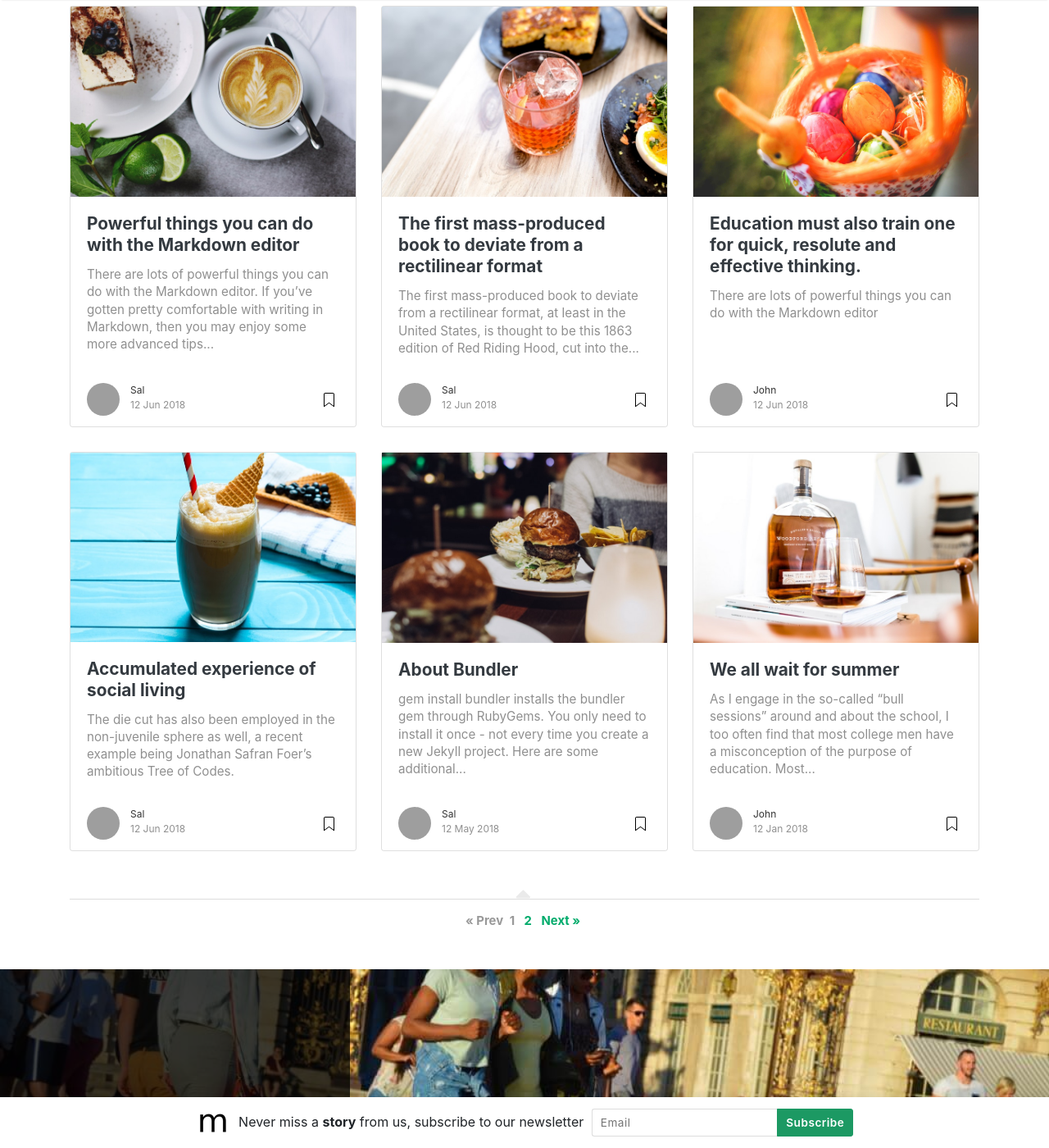
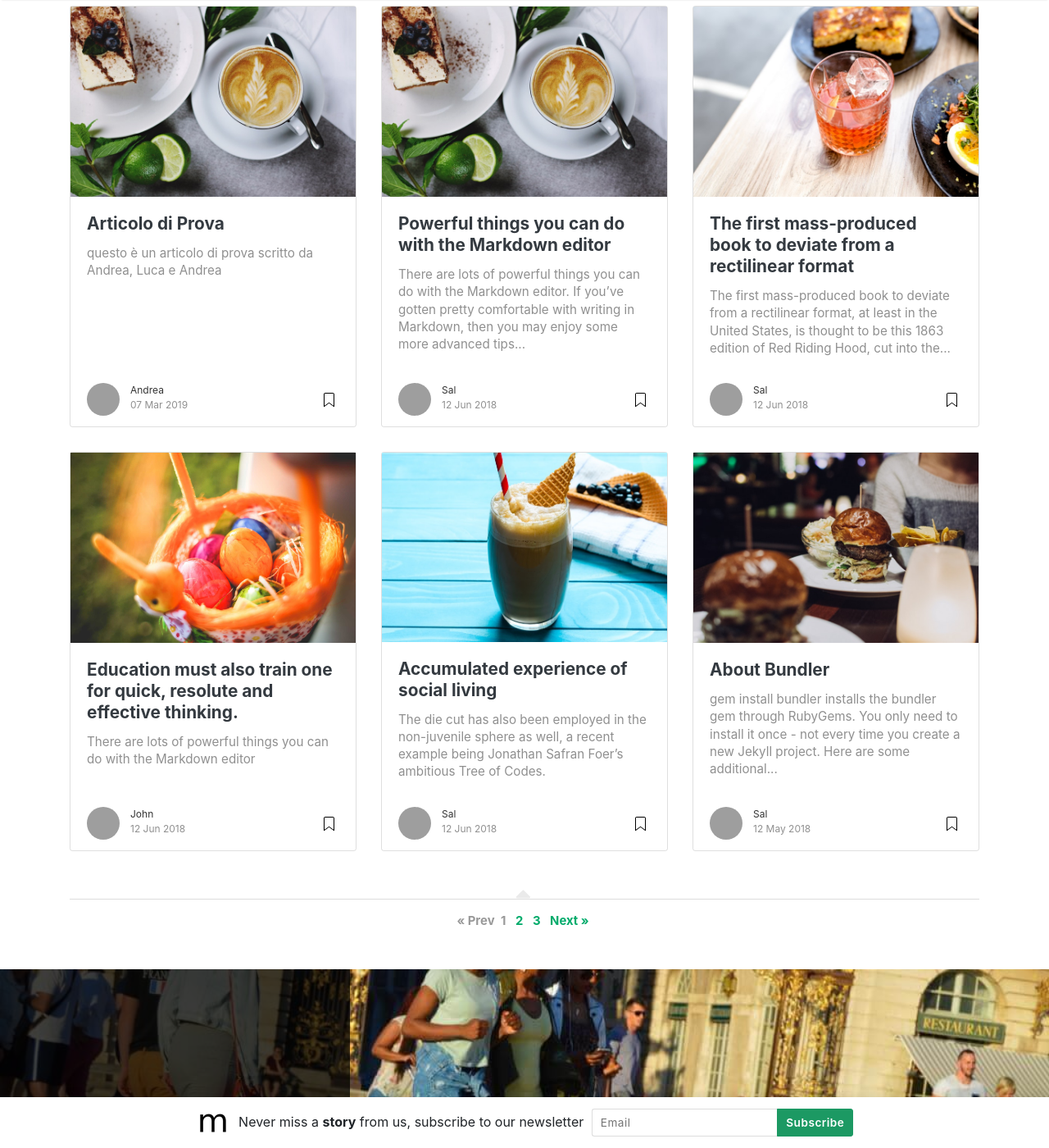
Before and after one commit to istitutoflora/istitutoflora.github.io, a Jekyll site: the page built from index.html, in a window 1280 px wide and 1400 px high, scrolled down 659 px. Shown: the whole window at 82% size. Built offline with Jekyll 4.4.1, drawn with Linux system fonts in a browser that asks for light colours; nearby versions of some CDN libraries; the list of posts is cut into pages by our own code; comment, search, counter and statistics services are not loaded; grey boxes are pictures that could not be loaded.

Commit message:
nuovo articolo di prova

```diff
--- a/_config.yml
+++ b/_config.yml
@@ -12,6 +12,14 @@ mailchimp-list: 'https://wowthemes.us11.list-manage.com/subscribe/post?u=8aeb20a
 
 # Authors
 authors:
+  andrea:
+    name: Andrea
+    display_name: Andrea
+    #gravatar: e56154546cf4be74e393c62d1ae9f9d4
+    email: wowthemesnet@gmail.com
+    web: https://www.wowthemes.net
+    twitter: https://twitter.com/wowthemesnet
+    description: "Parte del gruppo Informatico, supporta il blog in tutti i suoi apsetti tecnici"
   sal:
     name: Sal
     display_name: Sal
--- /dev/null
+++ b/_posts/2019-03-07-articolo-prova.md
@@ -0,0 +1,9 @@
+---
+layout: post
+title:  "Articolo di Prova"
+author: andrea
+categories: [ Prova ]
+image: assets/images/16.jpg
+---
+
+questo è un articolo di prova scritto da Andrea, Luca e Andrea
```
